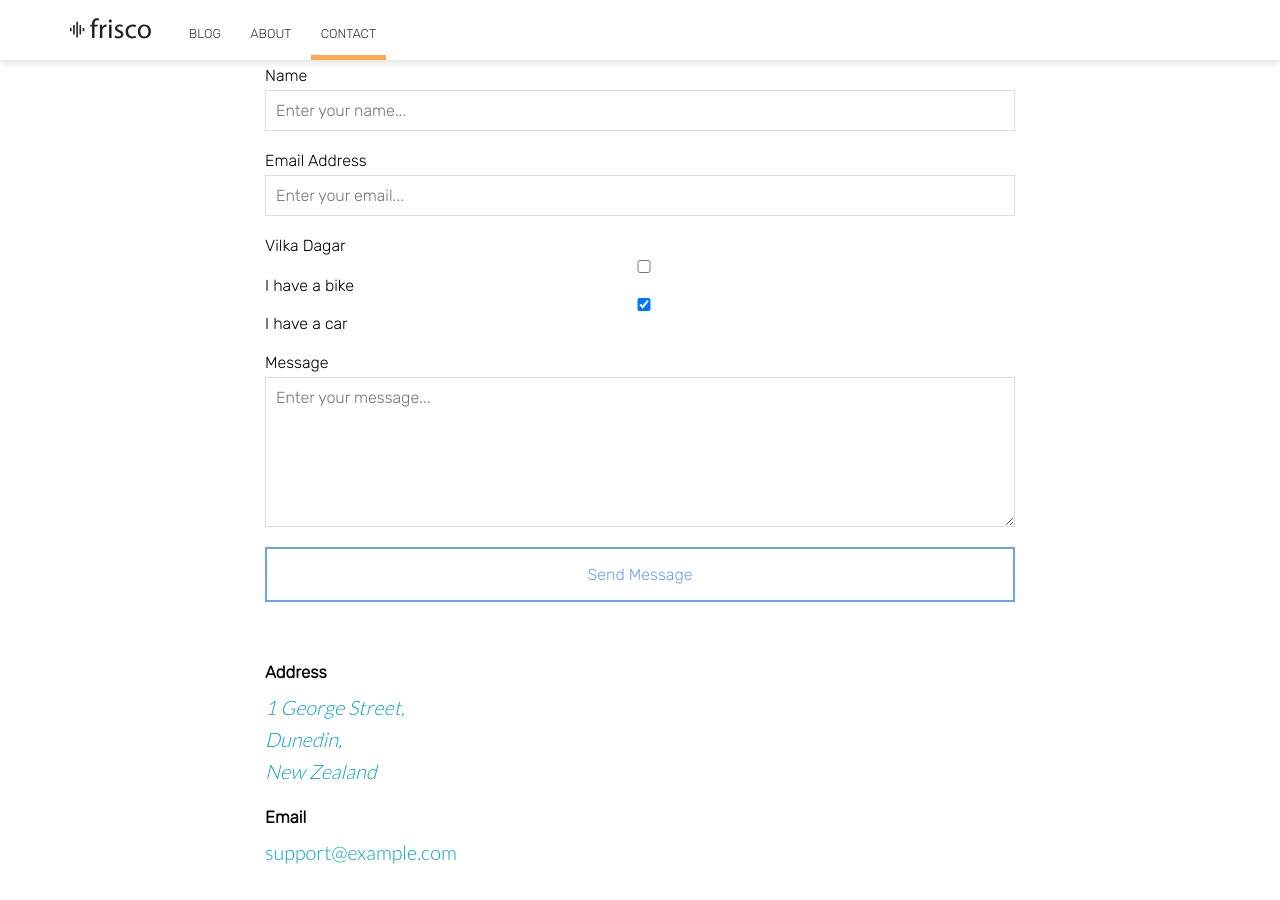
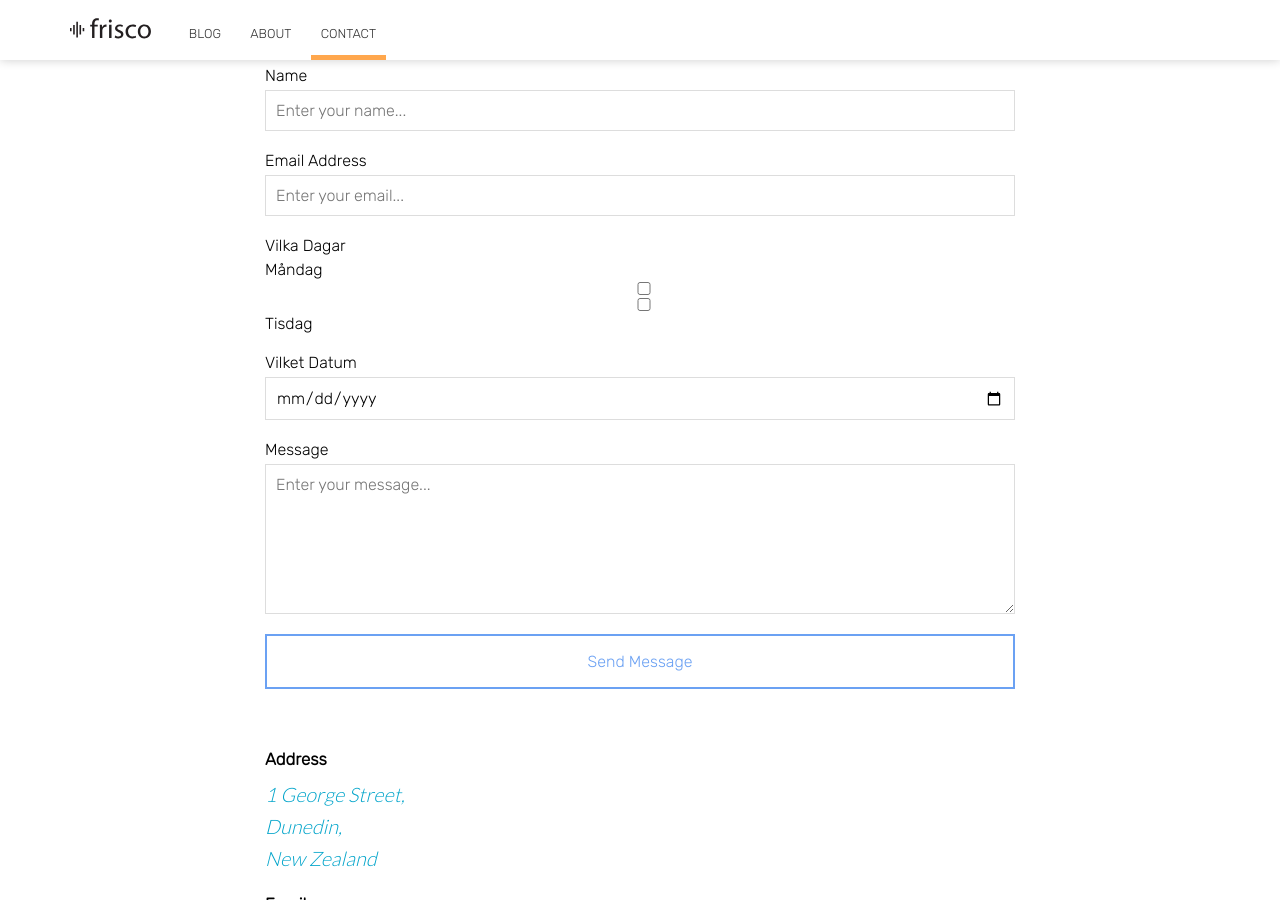
Before and after one commit to Sakrecoer/ERV, a Jekyll site: the page built from contact.html, in a window 1280 px wide and 900 px high, scrolled down 914 px. Built offline with Jekyll 4.4.1, drawn with Linux system fonts in a browser that asks for light colours; nearby versions of some CDN libraries.

Commit message:
testing date field

```diff
--- a/contact.html
+++ b/contact.html
@@ -31,8 +31,11 @@ image: https://source.unsplash.com/WNAO036c6FM/2000x1322?a=.png
 			<input type="email" name="email" id="email" placeholder="Enter your email..." required>
 
 			<label for="vilkadagar">Vilka Dagar</label>
-			<input type="checkbox" name="vehicle" value="Bike"> I have a bike<br>
-			<input type="checkbox" name="vehicle" value="Car" checked> I have a car<br>
+			M&aring;ndag <input type="checkbox" name="dagar" value="M&aring;ndag">
+			<input type="checkbox" name="dagar" value="Tisdag">Tisdag<br>
+
+			<label for="vilkadagar">Vilket Datum</label>
+			<input type="date" data-date-inline-picker="true" />
 
 			<label for="message">Message</label>
 			<textarea name="message" id="message" placeholder="Enter your message..."></textarea>
```
